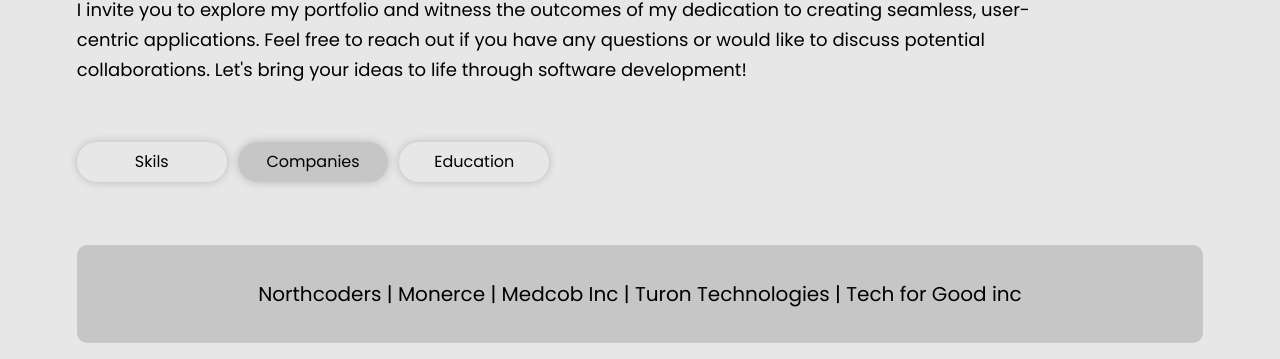
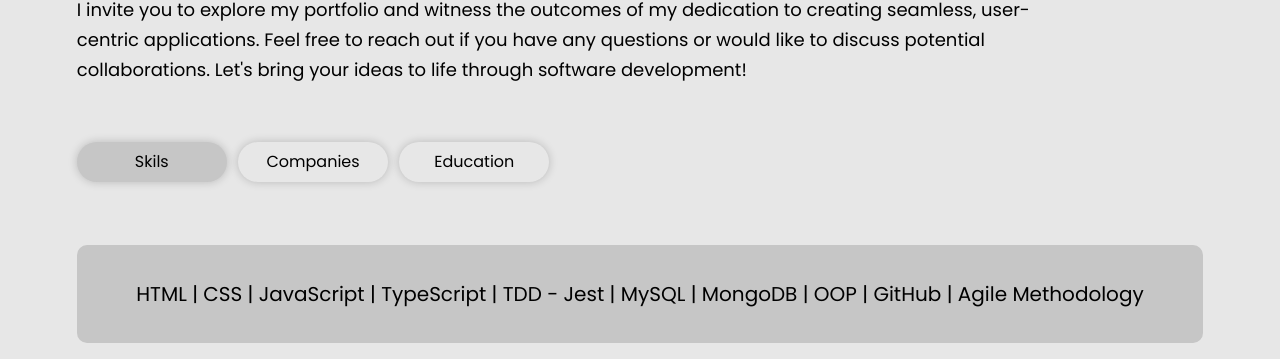
Before and after one commit to kazeemerinfolami/Kazeem_Portfolio, a React (Create React App) app: page / in a window 1280 px wide. Shown: the part 1334-1693 px from the top of the page. Built offline with nearby package versions, Linux system fonts and the light colour scheme.

Commit message:
modify the about me section

```diff
--- a/src/Pages/LandingPage/AboutMeSection.js
+++ b/src/Pages/LandingPage/AboutMeSection.js
@@ -2,7 +2,7 @@
 import { AboutMeSectionStyles } from "../../components/Baselayout/BaseLayoutStyles";
 
 function AboutMeSection() {
-  const [switchSection, setSwitchSection] = useState("aboutComp");
+  const [switchSection, setSwitchSection] = useState("aboutLang");
 
   const handleSwitchSection = (intialValue) => {
     setSwitchSection(intialValue);
```
